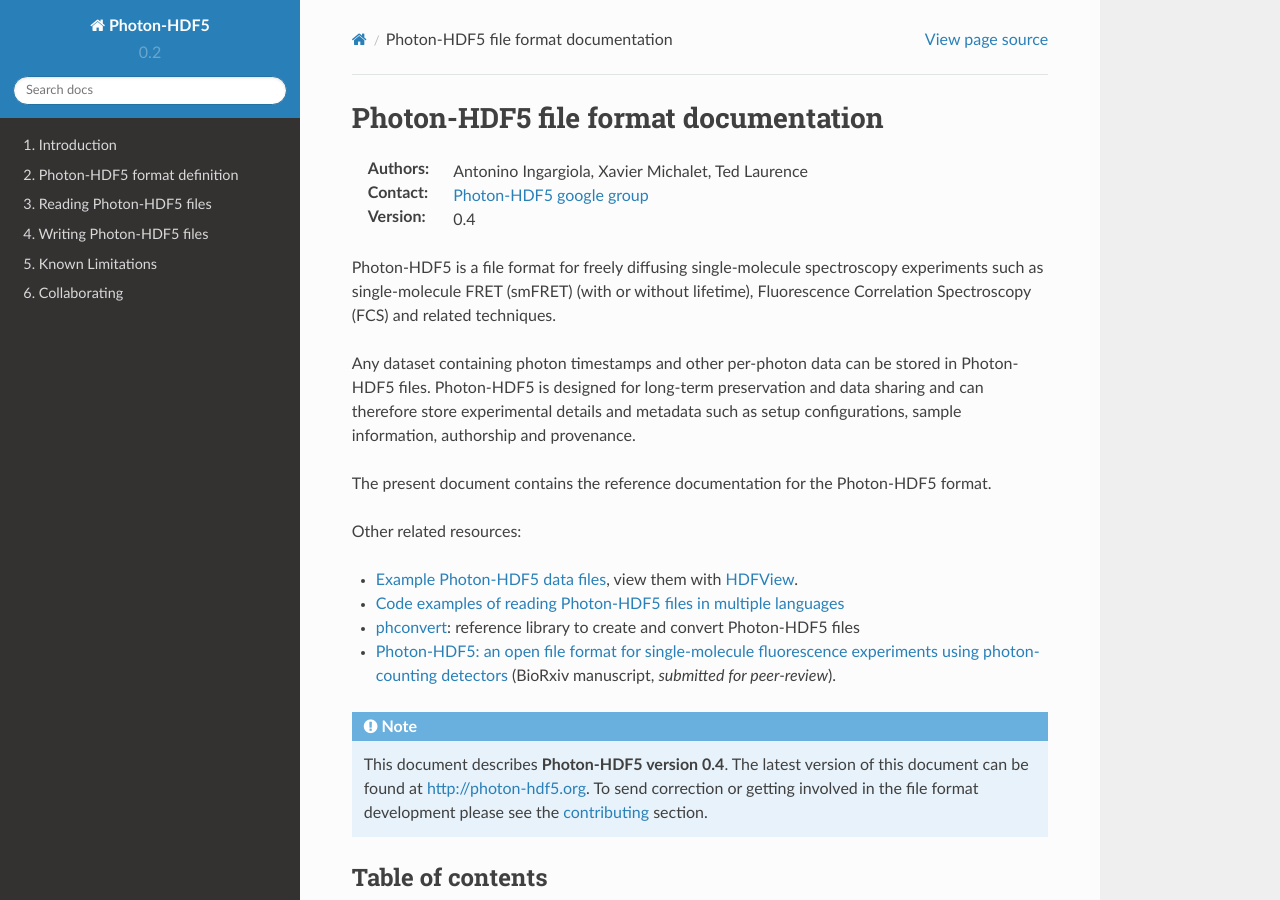
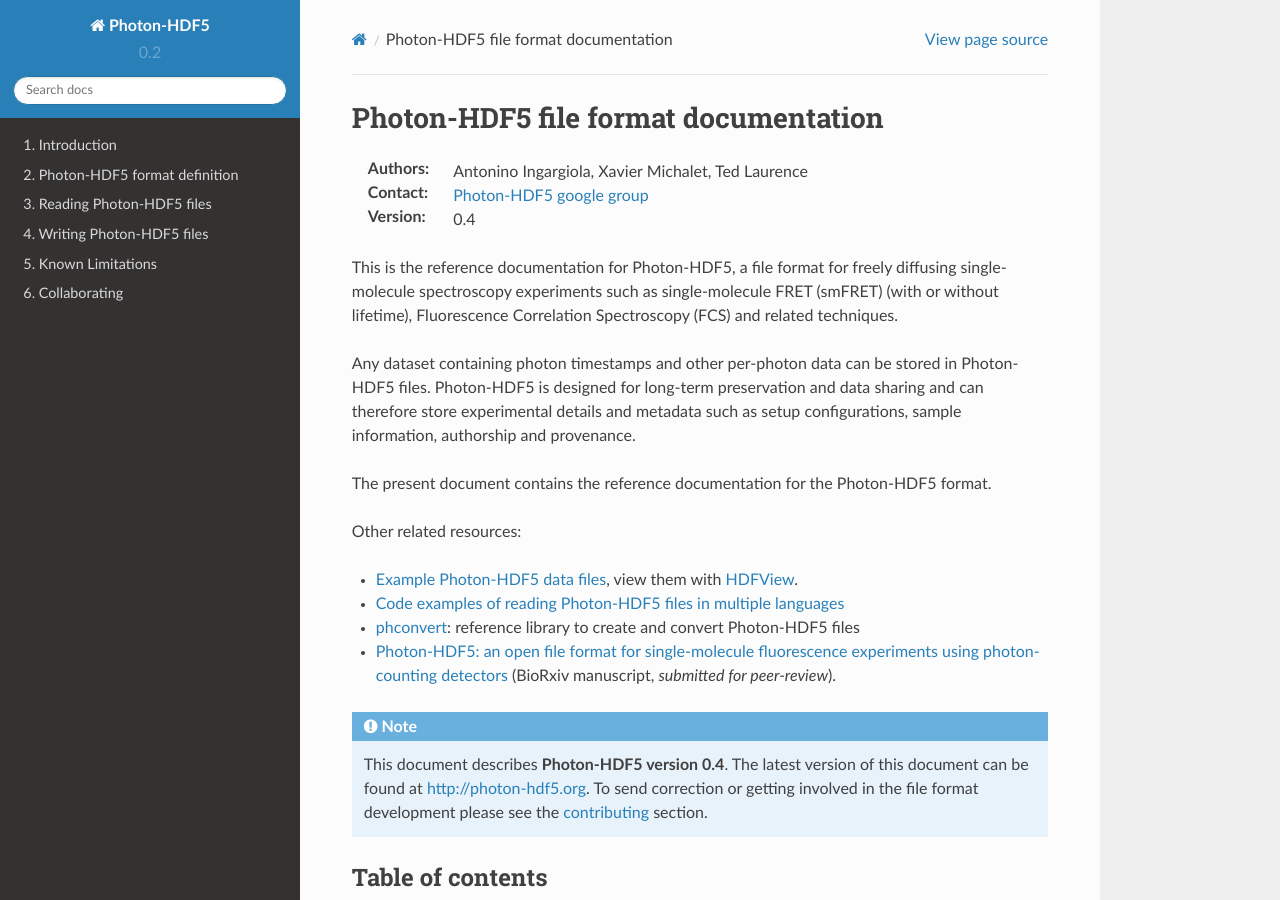
Before and after one commit to Photon-HDF5/photon-hdf5, a Sphinx documentation site: the page built from docs/index.rst, in a window 1280 px wide and 900 px high. Built offline with Sphinx 7.4.7 and the Read the Docs theme 2.0.0, drawn with Linux system fonts in a browser that asks for light colours.

Commit message:
Update index.rst

```diff
--- a/docs/index.rst
+++ b/docs/index.rst
@@ -11,7 +11,8 @@ Photon-HDF5 file format documentation
 :Version: 0.4
 
 
-Photon-HDF5 is a file format for freely diffusing single-molecule spectroscopy
+This is the reference documentation for Photon-HDF5,
+a file format for freely diffusing single-molecule spectroscopy
 experiments such as single-molecule FRET (smFRET) (with or without lifetime),
 Fluorescence Correlation Spectroscopy (FCS) and related techniques.
 
```
